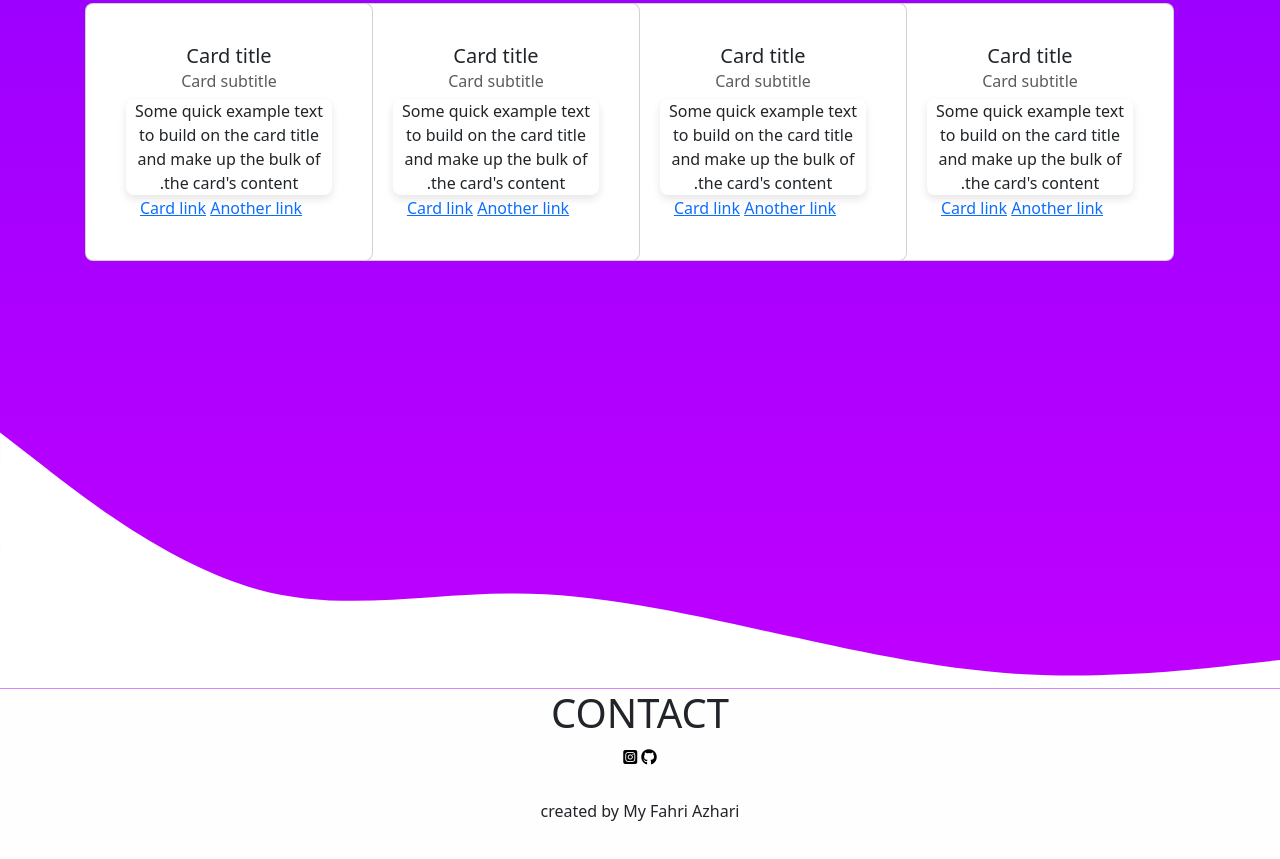
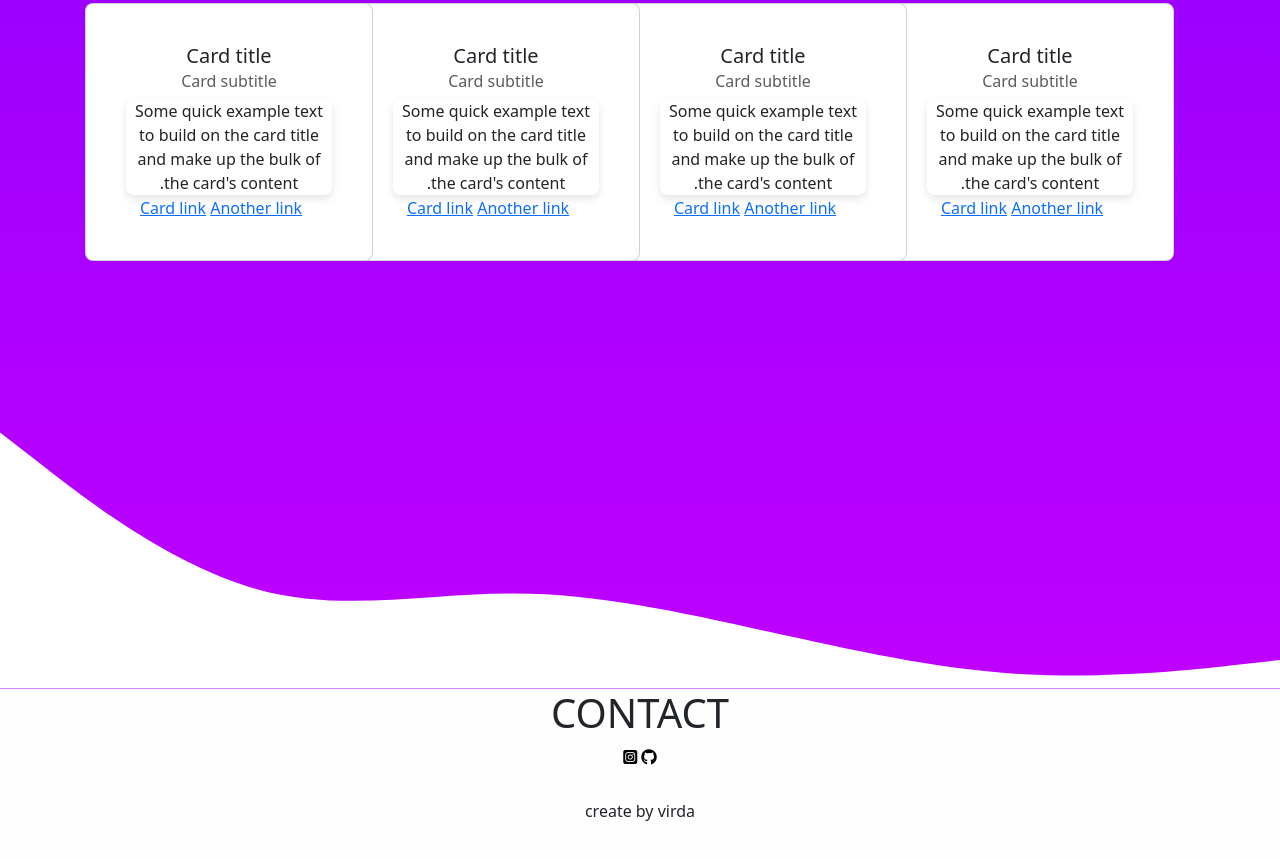
Before and after one commit to Chikowww/virda, a plain HTML site: page index.html in a window 1280 px wide. Shown: the part 1609-2468 px from the top of the page. Drawn offline with nearby package versions, Linux system fonts and the light colour scheme.

Commit message:
Update index.html

```diff
--- a/index.html
+++ b/index.html
@@ -175,7 +175,7 @@
     <div class="container text-center contact">
         <a href=""><i class="fa-brands fa-github"></i></a>
         <a href=""><i class="fa-brands fa-square-instagram"></i></a>
-        <p class="text-center watermark">created by My Fahri Azhari</p>
+        <p class="text-center watermark">create by virda</p>
     </div>
 </section>
 
```
